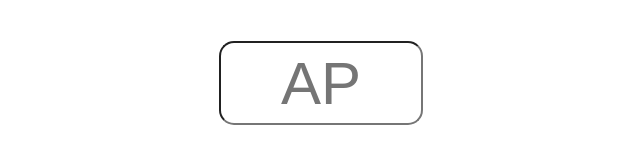
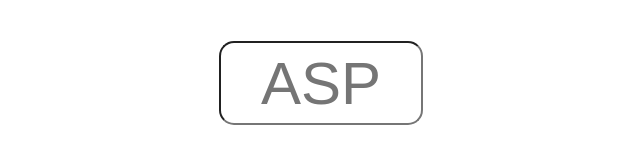
Before and after one commit to Test2220/scout, a plain HTML site: page scouter/index.html in a window 1280 px wide. Shown: the part 168-334 px from the top of the page, without its empty margins (319-959 px from the left). Drawn offline with Linux system fonts and the light colour scheme.

Commit message:
another update

```diff
--- a/scouter/index.html
+++ b/scouter/index.html
@@ -19,7 +19,7 @@
         <h1>Scouter</h1>
         <h2>Scouter Initials</h2>
         <div>
-            <input placeholder="AP" name="scouter_initials" title="Scouter Initials" maxlength=2 id="scouterInitials">
+            <input placeholder="ASP" name="scouter_initials" title="Scouter Initials" maxlength=3 id="scouterInitials">
         </div>
         <h2>Team #</h2>
         <div>
```
